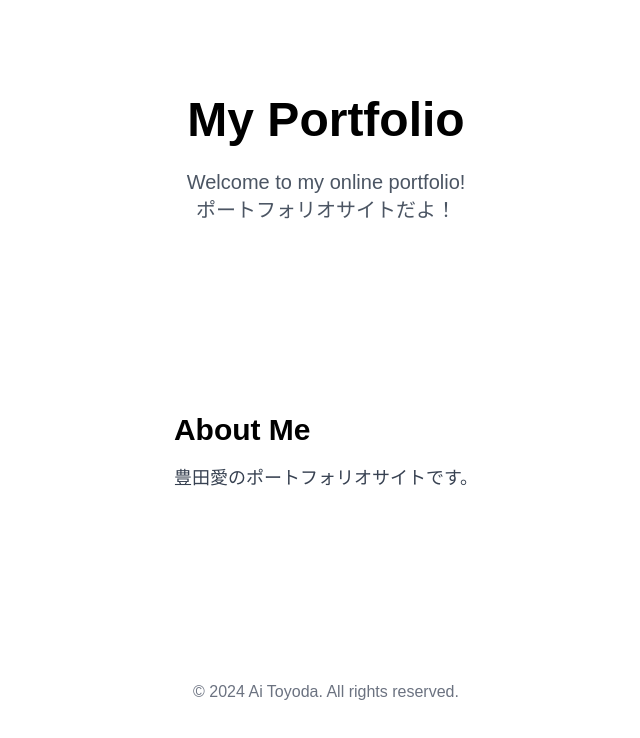
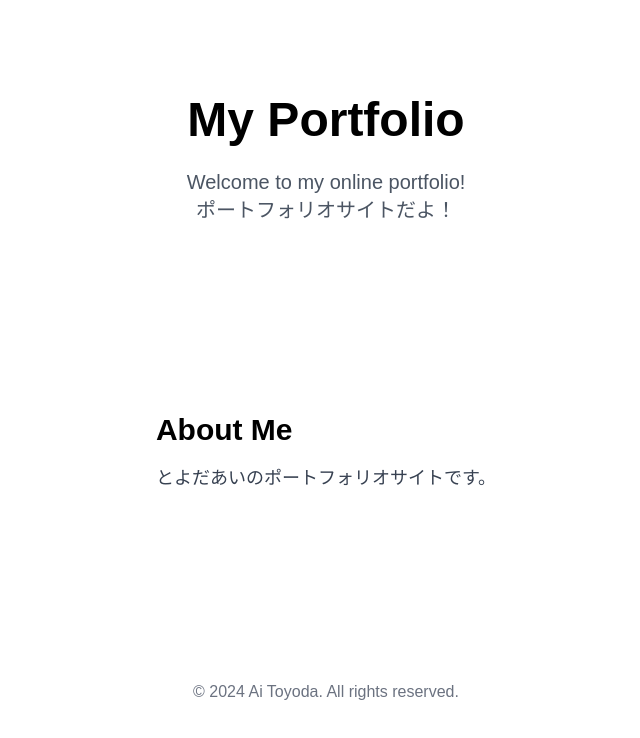
Before and after one commit to aitoyoda/portfoio-site, a Next.js app: page / in a window 1280 px wide. Shown: the top 738 px of the page, without its empty margins (314-954 px from the left). Built offline with nearby package versions, Linux system fonts and the light colour scheme; a web font is replaced by a local one.

Commit message:
漢字修正

```diff
--- a/src/pages/index.jsx
+++ b/src/pages/index.jsx
@@ -14,7 +14,7 @@ export default function Home() {
       <section className="mt-10">
         <h2 className="text-3xl font-semibold mb-4">About Me</h2>
         <p className="text-lg text-gray-700">
-          豊田愛のポートフォリオサイトです。
+          とよだあいのポートフォリオサイトです。
         </p>
       </section>
 
```
